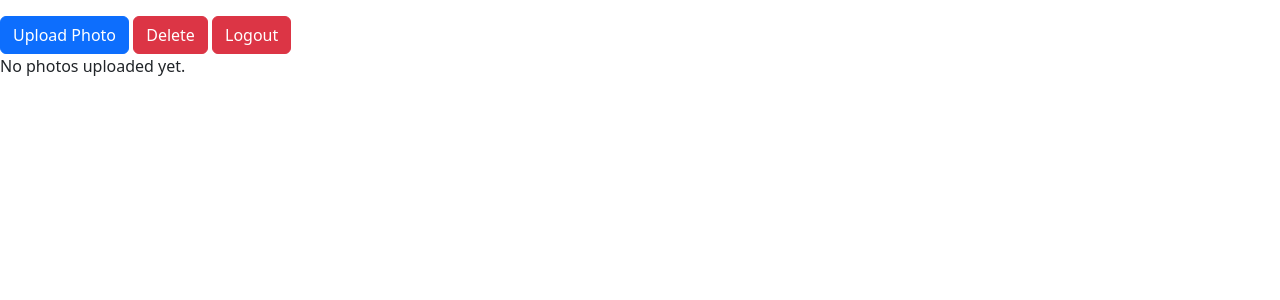
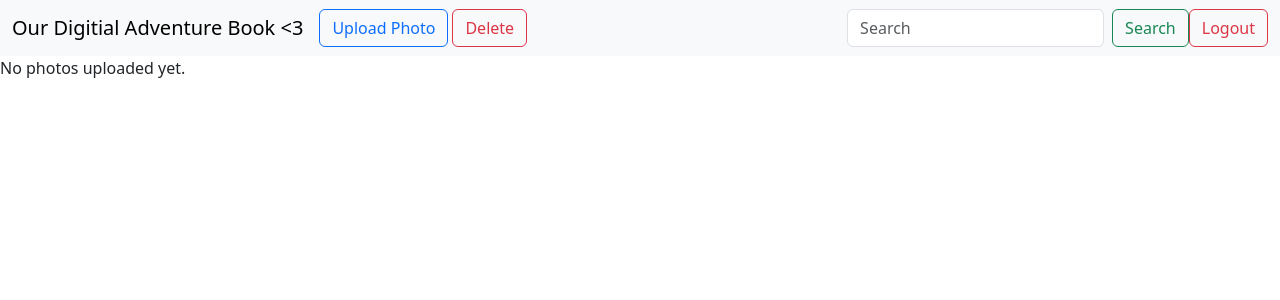
Before and after one commit to DYLAB2331/digiscrap, a Django app: page /dashboard/ in a window 1280 px wide. Shown: the top 300 px of the page. Run offline with Django 4.2, Linux system fonts and the light colour scheme; the visitor is signed in with stand-in values (Sample User, id 1); data that the repository does not hold is empty.

Commit message:
Began redesign of dashboard, added first navbar iteration

```diff
--- a/scrapbook/templates/dashboard.html
+++ b/scrapbook/templates/dashboard.html
@@ -1,11 +1,36 @@
 {% extends "base.html" %}
 
 {% block content %}
+  <nav class="navbar navbar-expand-lg bg-body-tertiary">
+    <div class="container-fluid">
+      <a class="navbar-brand" href="#">Our Digitial Adventure Book <3</a>
+      <button class="navbar-toggler" type="button" data-bs-toggle="collapse" data-bs-target="#navbarSupportedContent" aria-controls="navbarSupportedContent" aria-expanded="false" aria-label="Toggle navigation">
+        <span class="navbar-toggler-icon"></span>
+      </button>
+      <div class="collapse navbar-collapse" id="navbarSupportedContent">
+        <ul class="navbar-nav me-auto mb-2 mb-lg-0">
+          <li class="nav-item">
+            <a href="{% url 'uploadPhoto' %}" class="me-1 btn btn-outline-primary">Upload Photo</a>
+          </li>
 
-  <a href="{% url 'uploadPhoto' %}" class="mt-3 btn btn-primary">Upload Photo</a>
-  <button id="deleteButton" class="mt-3 btn btn-danger" onclick="toggleDeleteMode()">Delete</button>
-  <button id="cancelButton" class="mt-3 btn btn-danger d-none" onclick="toggleCancelButton()">Cancel</button>
-  <a href="{% url 'logout' %}" class="mt-3 btn btn-danger">Logout</a>
+          <li class="nav-item">
+            <button id="deleteButton" class="me-1 btn btn-outline-danger" onclick="toggleDeleteMode()">Delete</button>
+          </li>
+
+          <li class="nav-item">
+            <button id="cancelButton" class="btn btn-outline-danger d-none" onclick="toggleCancelButton()">Cancel</button>
+          </li>
+        </ul>
+
+        <form class="d-flex" role="search">
+          <input class="form-control me-2" type="search" placeholder="Search" aria-label="Search">
+          <button class="btn btn-outline-success" type="submit">Search</button>
+        </form>
+
+        <a href="{% url 'logout' %}" class="ms-1 ms-sm-0 btn btn-outline-danger">Logout</a>
+      </div>
+    </div>
+  </nav>
 
   <form id="deleteForm" method="post" action="{% url 'deletePhoto' %}">
     {% csrf_token %}
```
